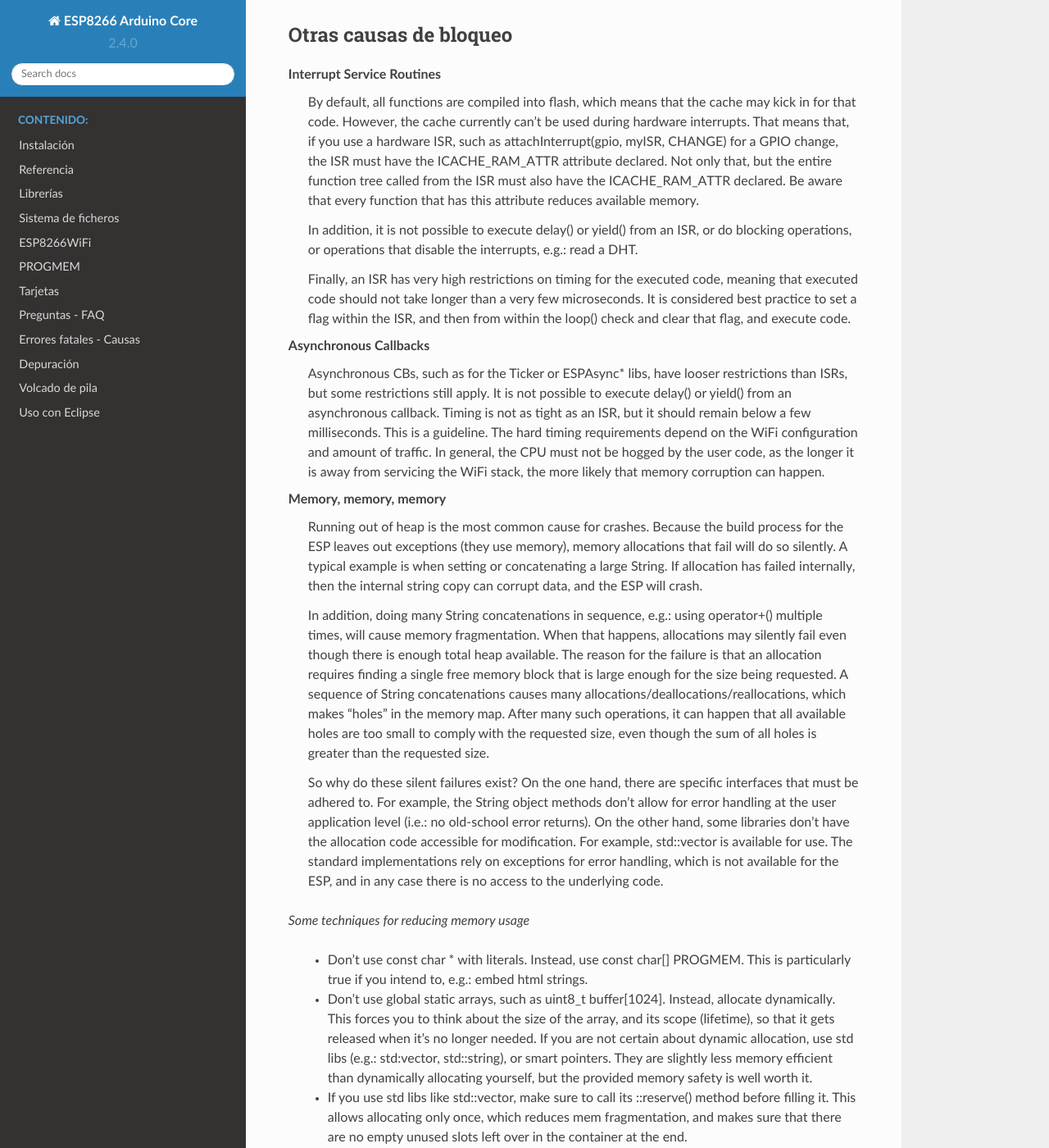
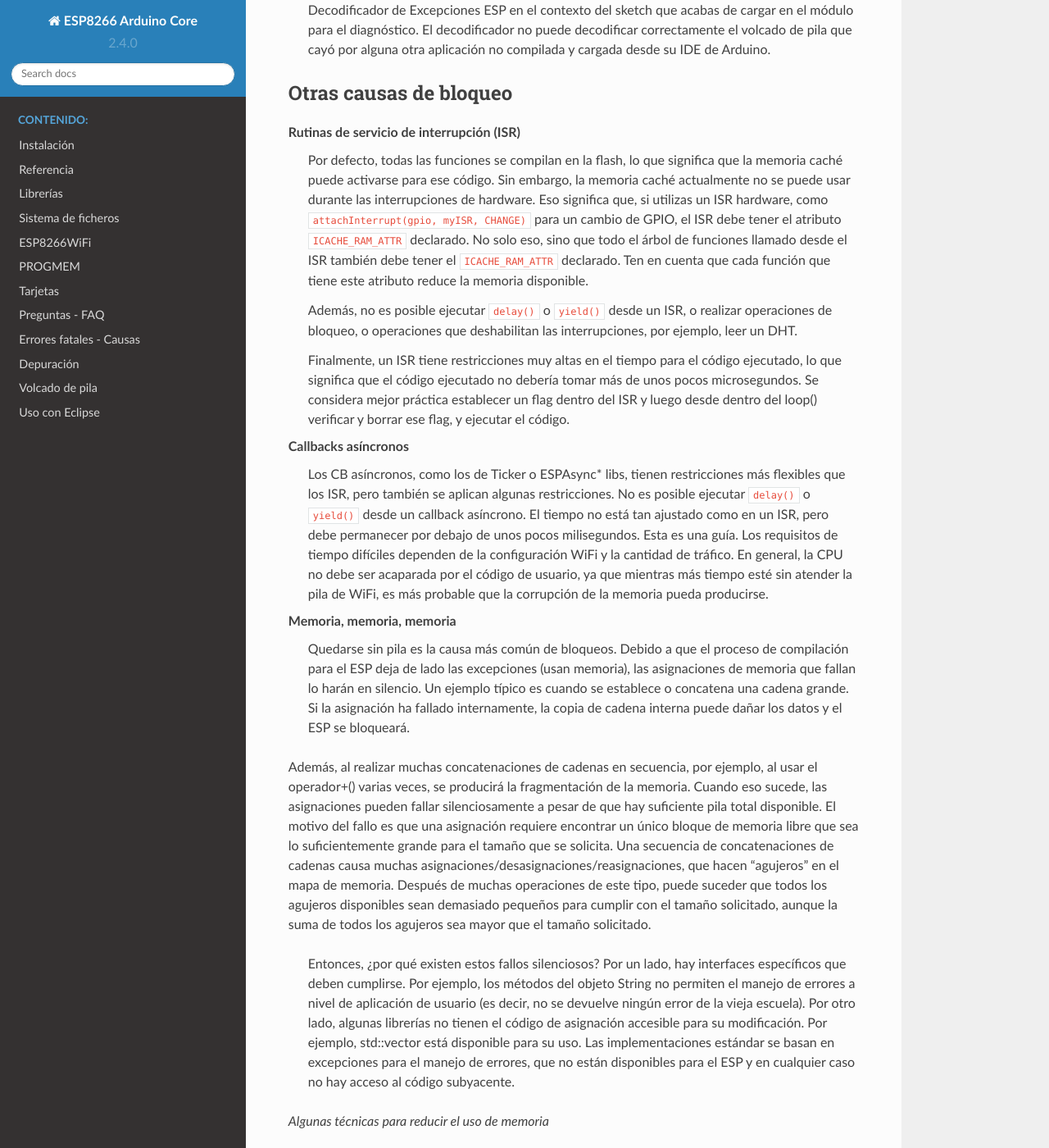
Before and after one commit to lrmoreno007/ESP8266-Arduino-Spanish, a Sphinx documentation site: the page built from doc/faq/a02-my-esp-crashes.rst, in a window 1280 px wide and 1400 px high, scrolled down 6379 px. Shown: the whole window at 82% size. Built offline with Sphinx 7.4.7 and the Read the Docs theme 2.0.0, drawn with Linux system fonts in a browser that asks for light colours; pages that are not in the unit, such as notebooks, are missing from menus; some of the changed text lies outside the part shown.

Commit message:
Update a02-my-esp-crashes.rst

```diff
--- a/doc/faq/a02-my-esp-crashes.rst
+++ b/doc/faq/a02-my-esp-crashes.rst
@@ -79,7 +79,7 @@
 
 ESP proporciona dos temporizadores de vigilancia (WDT) que observan el bloqueo de la aplicación.
 
-- **Software Watchdog** - proporcionado por el `SDK <http://bbs.espressif.com/viewforum.php?f=46>`__, forma parte del core  `ESP8266/Arduino <https://github.com/esp8266/Arduino> `__ cargado en el módulo junto a su aplicación.
+- **Software Watchdog** - proporcionado por el `SDK <http://bbs.espressif.com/viewforum.php?f=46>`__, forma parte del core  `ESP8266/Arduino <https://github.com/esp8266/Arduino>`__ cargado en el módulo junto a su aplicación.
 - **Hardware Watchdog** - construido dentro del hardware ESP8266 y actúa si el watchdog software está desactivado durante demasiado tiempo, en caso de que falle o si no se proporciona en absoluto.
 
 El reinicio por watchdog está claramente identificado por el ESP en el Monitor Seri.
@@ -96,24 +96,22 @@
 A continuación se muestra un reset debido al watchdog hardware.
 
 .. figure:: pictures/a02-hw-watchdog-example.png
-   :alt: Example of restart by h/w watchdog
+   :alt: Ejemplo de reset debido a watchgog hardware
 
-   Example of restart by h/w watchdog
+   Ejemplo de reset debido a watchdog hardware
 
-Hardware wdt is the last resort of ESP to tell you that application is locked up (if s/w wdt timer is disabled or not working).
+El WDT hardware es el último recurso del ESP para decirte que la aplicación está bloqueada (si el temporizador WDT software está desactivado o no funciona).
 
-Please note that for restarts initialized by h/w wdt, there is no stack trace to help you identify the place in code where the lockup has happened. In such case, to identify the place of lock up, you need to rely on debug messages like ``Serial.print`` distributed across the application. Then by observing what was the last debug message printed out before restart, you should be able to narrow down part of code firing the h/w wdt reset. If diagnosed application or library has debug option then switch it on to aid this troubleshooting.
+Ten en cuenta que para los reinicios iniciados por WDT hardware, no hay un volcado de pila que te ayude a identificar el lugar en el código donde ocurrió el bloqueo. En tal caso, para identificar el lugar de bloqueo, debes confiar en los mensajes de depuración como ``Serial.print`` distribuidos en la aplicación. Luego, al observar cuál fue el último mensaje de depuración antes de reiniciar, deberías poder reducir parte del código que disparó el reinicio WDT hardware. Si la aplicación diagnosticada o la librería tiene una opción de depuración, enciéndela para ayudar en la solución de problemas.
 
 Comprueba donde se bloquea el código
 ~~~~~~~~~~~~~~~~~~~~~~~~~~~~~~~~~~~~
 
-Decoding of ESP stack trace is now easy and available to everybody thanks to great `Arduino ESP8266/ESP32 Exception Stack Trace
-Decoder <https://github.com/me-no-dev/EspExceptionDecoder>`__ developed by @me-no-dev.
+La decodificación del volcado de pila del ESP es ahora mas fácil y está disponible para todos gracias al gran `Arduino ESP8266/ESP32 Exception Stack Trace Decoder <https://github.com/me-no-dev/EspExceptionDecoder>`__ desarrollado por @me-no-dev.
 
-Installation for Arduino IDE is quick and easy following the `installation <https://github.com/me-no-dev/EspExceptionDecoder#installation>`__
-instructions.
+La instalación en el IDE Arduino es rápida y sencilla siguiendo las instrucciones de `instalación <https://github.com/me-no-dev/EspExceptionDecoder#installation>`__.
 
-If you don't have any code for troubleshooting, use the example below:
+Si no tienes ningún sketch que genere un WDT para intentar solucionarlo, usa el siguiente ejemplo:
 
 ::
 
@@ -121,97 +119,105 @@
     {
       Serial.begin(115200);
       Serial.println();
-      Serial.println("Let's provoke the s/w wdt firing...");
+      Serial.println("Vamos a provocar el disparo del WDT...");
       //
       // wait for s/w wdt in infinite loop below
       //
       while(true);
       //
-      Serial.println("This line will not ever print out");
+      Serial.println("Esta linea no debe verse nunca");
     }
 
     void loop(){}
 
-Upload this code to your ESP (Ctrl+U) and start Serial Monitor (Ctrl+Shift+M). You should shortly see ESP restarting every couple of seconds and ``Soft WDT reset`` message together with stack trace showing up on each restart. Click the Autoscroll check-box on Serial Monitor to stop the messages scrolling up. Select and copy the stack trace, go to the *Tools* and open the *ESP Exception Decoder*.
+Sube este código a tu ESP (Ctrl+U) e inicie el Monitor Serie (Ctrl+Shift+M). Deberías ver en breve al ESP reiniciando cada dos segundos y el mensaje `Soft WDT reset`` junto con el volcado de pila en cada reinicio. Desactiva la casilla de verificación Autoscroll en Monitor Serie para detener el desplazamiento de los mensajes. Selecciona y copia el volcado de pila, ve a *Herramientas* y abre *ESP Exception Decoder*.
 
 .. figure:: pictures/a02-decode-stack-tace-1-2.png
-   :alt: Decode the stack trace, steps 1 and 2
+   :alt: Decodifica el volcado de pila, pasos 1 y 2
 
-   Decode the stack trace, steps 1 and 2
+   Decodifica el volcado de pila, pasos 1 y 2
 
-Now paste the stack trace to Exception Decoder's window. At the bottom of this window you should see a list of decoded lines of sketch you have just uploaded to your ESP. On the top of the list, like on the top of the stack trace, there is a reference to the last line executed just before the software watchdog timer fired causing the ESP's restart. Check the number of this line and look it up on the sketch. It should be the line ``Serial.println("Let's provoke the s/w wdt firing...")``, that happens to be just before ``while(true)`` that made the watchdog fired (ignore the lines with comments, that are discarded by compiler).
+Ahora pegua el volcado de pila en la ventana del decodificador de excepciones. En la parte inferior de esta ventana, deberías ver una lista de líneas decodificadas del boceto que acabas de cargar en tu ESP. En la parte superior de la lista, como en la parte superior del volcado de pila, hay una referencia a la última línea ejecutada justo antes de que se disparara el temporizador de WDT software, lo que provocó el reinicio del ESP. Verifique el número de esta línea y búsquela en el boceto. Debería ser la línea ``Serial.println("Vamos a provocar el disparo del WDT...")``, que está justo antes de ``while(true)`` el cual hizo que watchdog se disparara (ignorar las líneas con comentarios, son descartadas por el compilador).
 
 .. figure:: pictures/a02-decode-stack-tace-3-6.png
-   :alt: Decode the stack trace, steps 3 through 6
+   :alt: Decodifica el volcado de pila, pasos del 3 al 6
 
-   Decode the stack trace, steps 3 through 6
+   Decodifica el volcado de pila, pasos del 3 al 6
 
-Armed with `Arduino ESP8266/ESP32 Exception Stack Trace Decoder <https://github.com/me-no-dev/EspExceptionDecoder>`__ you can track down where the module is crashing whenever you see the stack trace dropped. The same procedure applies to crashes caused by exceptions.
+Armado con `Arduino ESP8266/ESP32 Exception Stack Trace Decoder <https://github.com/me-no-dev/EspExceptionDecoder>`__ puedes rastrear dónde se bloquea el módulo cada vez que se genere un volcado de pila. El mismo procedimiento se aplica a los bloqueos causados por excepciones.
 
-    Note: To decode the exact line of code where the application crashed, you need to use ESP Exception Decoder in context of sketch you have just loaded to the module for diagnosis. Decoder is not able to correctly decode the stack trace dropped by some other application not compiled and loaded from your Arduino IDE.
-
+    Nota: Para decodificar la línea exacta de código donde se colgó la aplicación, debe usar el Decodificador de Excepciones ESP en el contexto del sketch que acabas de cargar en el módulo para el diagnóstico. El decodificador no puede decodificar correctamente el volcado de pila que cayó por alguna otra aplicación no compilada y cargada desde su IDE de Arduino.
 
 Otras causas de bloqueo
 ~~~~~~~~~~~~~~~~~~~~~~~~
 
-Interrupt Service Routines
-   By default, all functions are compiled into flash, which means that the cache may kick in for that code. However, the cache currently can't be used during hardware interrupts. That means that, if you use a hardware ISR, such as attachInterrupt(gpio, myISR, CHANGE) for a GPIO change, the ISR must have the ICACHE_RAM_ATTR attribute declared. Not only that, but the entire function tree called from the ISR must also have the ICACHE_RAM_ATTR declared. Be aware that every function that has this attribute reduces available memory.
+Rutinas de servicio de interrupción (ISR)
+   Por defecto, todas las funciones se compilan en la flash, lo que significa que la memoria caché puede activarse para ese código. Sin embargo, la memoria caché actualmente no se puede usar durante las interrupciones de hardware. Eso significa que, si utilizas un ISR hardware, como ``attachInterrupt(gpio, myISR, CHANGE)`` para un cambio de GPIO, el ISR debe tener el atributo ``ICACHE_RAM_ATTR`` declarado. No solo eso, sino que todo el árbol de funciones llamado desde el ISR también debe tener el ``ICACHE_RAM_ATTR`` declarado. Ten en cuenta que cada función que tiene este atributo reduce la memoria disponible.
 
-   In addition, it is not possible to execute delay() or yield() from an ISR, or do blocking operations, or operations that disable the interrupts, e.g.: read a DHT.
+   Además, no es posible ejecutar ``delay()`` o ``yield()`` desde un ISR, o realizar operaciones de bloqueo, o operaciones que deshabilitan las interrupciones, por ejemplo, leer un DHT.
 
-   Finally, an ISR has very high restrictions on timing for the executed code, meaning that executed code should not take longer than a very few microseconds. It is considered best practice to set a flag within the ISR, and then from within the loop() check and clear that flag, and execute code.
+   Finalmente, un ISR tiene restricciones muy altas en el tiempo para el código ejecutado, lo que significa que el código ejecutado no debería tomar más de unos pocos microsegundos. Se considera mejor práctica establecer un flag dentro del ISR y luego desde dentro del loop() verificar y borrar ese flag, y ejecutar el código.
 
-Asynchronous Callbacks
-   Asynchronous CBs, such as for the Ticker or ESPAsync* libs, have looser restrictions than ISRs, but some restrictions still apply. It is not possible to execute delay() or yield() from an asynchronous callback. Timing is not as tight as an ISR, but it should remain below a few milliseconds. This is a guideline. The hard timing requirements depend on the WiFi configuration and amount of traffic. In general, the CPU must not be hogged by the user code, as the longer it is away from servicing the WiFi stack, the more likely that memory corruption can happen.
+Callbacks asíncronos
+   Los CB asíncronos, como los de Ticker o ESPAsync* libs, tienen restricciones más flexibles que los ISR, pero también se aplican algunas restricciones. No es posible ejecutar ``delay()`` o ``yield()`` desde un callback asíncrono. El tiempo no está tan ajustado como en un ISR, pero debe permanecer por debajo de unos pocos milisegundos. Esta es una guía. Los requisitos de tiempo difíciles dependen de la configuración WiFi y la cantidad de tráfico. En general, la CPU no debe ser acaparada por el código de usuario, ya que mientras más tiempo esté sin atender la pila de WiFi, es más probable que la corrupción de la memoria pueda producirse.
 
-Memory, memory, memory
-   Running out of heap is the most common cause for crashes. Because the build process for the ESP leaves out exceptions (they use memory), memory allocations that fail will do so silently. A typical example is when setting or concatenating a large String. If allocation has failed internally, then the internal string copy can corrupt data, and the ESP will crash.
+Memoria, memoria, memoria
+   Quedarse sin pila es la causa más común de bloqueos. Debido a que el proceso de compilación para el ESP deja de lado las excepciones (usan memoria), las asignaciones de memoria que fallan lo harán en silencio. Un ejemplo típico es cuando se establece o concatena una cadena grande. Si la asignación ha fallado internamente, la copia de cadena interna puede dañar los datos y el ESP se bloqueará.
 
-   In addition, doing many String concatenations in sequence, e.g.: using operator+() multiple times, will cause memory fragmentation. When that happens, allocations may silently fail even though there is enough total heap available. The reason for the failure is that an allocation requires finding a single free memory block that is large enough for the size being requested. A sequence of String concatenations causes many allocations/deallocations/reallocations, which makes "holes" in the memory map. After many such operations, it can happen that all available holes are too small to comply with the requested size, even though the sum of all holes is greater than the requested size.
+Además, al realizar muchas concatenaciones de cadenas en secuencia, por ejemplo, al usar el operador+() varias veces, se producirá la fragmentación de la memoria. Cuando eso sucede, las asignaciones pueden fallar silenciosamente a pesar de que hay suficiente pila total disponible. El motivo del fallo es que una asignación requiere encontrar un único bloque de memoria libre que sea lo suficientemente grande para el tamaño que se solicita. Una secuencia de concatenaciones de cadenas causa muchas asignaciones/desasignaciones/reasignaciones, que hacen "agujeros" en el mapa de memoria. Después de muchas operaciones de este tipo, puede suceder que todos los agujeros disponibles sean demasiado pequeños para cumplir con el tamaño solicitado, aunque la suma de todos los agujeros sea mayor que el tamaño solicitado.
 
-   So why do these silent failures exist? On the one hand, there are specific interfaces that must be adhered to. For example, the String object methods don't allow for error handling at the user application level (i.e.: no old-school error returns). On the other hand, some libraries don't have the allocation code accessible for modification. For example, std::vector is available for use. The standard implementations rely on exceptions for error handling, which is not available for the ESP, and in any case there is no access to the underlying code.
+   Entonces, ¿por qué existen estos fallos silenciosos? Por un lado, hay interfaces específicos que deben cumplirse. Por ejemplo, los métodos del objeto String no permiten el manejo de errores a nivel de aplicación de usuario (es decir, no se devuelve ningún error de la vieja escuela). Por otro lado, algunas librerías no tienen el código de asignación accesible para su modificación. Por ejemplo, std::vector está disponible para su uso. Las implementaciones estándar se basan en excepciones para el manejo de errores, que no están disponibles para el ESP y en cualquier caso no hay acceso al código subyacente.
 
-*Some techniques for reducing memory usage*
+*Algunas técnicas para reducir el uso de memoria*
 
-   * Don't use const char * with literals. Instead, use const char[] PROGMEM. This is particularly true if you intend to, e.g.: embed html strings.
-   * Don't use global static arrays, such as uint8_t buffer[1024]. Instead, allocate dynamically. This forces you to think about the size of the array, and its scope (lifetime), so that it gets released when it's no longer needed. If you are not certain about dynamic allocation, use std libs (e.g.: std:vector, std::string), or smart pointers. They are slightly less memory efficient than dynamically allocating yourself, but the provided memory safety is well worth it.
-   * If you use std libs like std::vector, make sure to call its ::reserve() method before filling it. This allows allocating only once, which reduces mem fragmentation, and makes sure that there are no empty unused slots left over in the container at the end.
+   * No uses const char* con literales. En su lugar, utiliza const char[] PROGMEM. Esto es particularmente cierto si tienes la intención, por ejemplo de incrustar cadenas html.
+   * No utilices matrices estáticas globales, como uint8_t buffer [1024]. En cambio, asigna dinámicamente. Esto te obliga a pensar en el tamaño de la matriz y su alcance (duración), para que se libere cuando ya no se necesite. Si no estás seguro acerca de la asignación dinámica, usa std libs (por ejemplo, std:vector, std::string) o punteros inteligentes. Son ligeramente menos eficientes en cuanto a la memoria que asignarlo dinámicamente tu mismo, pero la seguridad de la memoria proporcionada vale la pena.
+   * Si usas std libs como std::vector, asegúrate de llamar a su método ::reserve() antes de completarlo. Esto permite asignar solo una vez, lo que reduce la fragmentación de la memoria y garantiza que no queden espacios vacíos sin usar en el contenedor al final.
 
-Stack
-   The amount of stack in the ESP is tiny at only 4KB. For normal developement in large systems, it is good practice to use and abuse the stack, because it is faster for allocation/deallocation, the scope of the object is well defined, and deallocation automatically happens in reverse order as allocation, which means no mem fragmentation. However, with the tiny amount of stack available in the ESP, that practice is not really viable, at least not for big objects.
-      * Large objects that have internally managed memory, such as String, std::string, std::vector, etc, are ok on the stack, because they internally allocate their buffers on the heap.
-      * Large arrays on the stack, such as uint8_t buffer[2048] should be avoided on the stack and be dynamically allocated (consider smart pointers).
-      * Objects that have large data members, such as large arrays, should be avoided on the stack, and be dynamicaly allocated (consider smart pointers).
-
+Apilado
+ La cantidad de pila en el ESP es pequeña, solo 4 KB. Para un desarrollo normal en sistemas grandes, es una buena práctica usar y abusar de la pila, porque es más rápido para la asignación/desasignación, el alcance del objeto está bien definido y la desasignación ocurre automáticamente en orden inverso a la asignación, lo que significa que no hay fragmentación de las memoria. Sin embargo, con una pequeña cantidad de pila disponible en ESP, esa práctica no es realmente viable, al menos no para objetos grandes.
+      * Los objetos grandes que tienen memoria administrada internamente, como String, std::string, std::vector, etc., están bien en la pila, porque asignan internamente sus búferes en el montón.
+      * Las grandes matrices, como uint8_t buffer[2048] deben evitarse en la pila y asignarse dinámicamente (considere los punteros inteligentes).
+      * Los objetos que tienen grandes datos, como grandes matrices, deben evitarse en la pila y asignarse dinámicamente (considere los punteros inteligentes).
 
 Contra la pared, abre un Issue
 ~~~~~~~~~~~~~~~~~~~~~~~~~~~~~~
 
-Using the procedure above you should be able to troubleshoot all the code you write. It may happen that ESP is crashing inside some library or code you are not familiar enough to troubleshoot. If this is the case then contact the application author by writing an issue report.
+Usando el procedimiento anterior, debería poder solucionar todos los códigos que escriba. Puede suceder que ESP se bloquee dentro de una librería o código que no esté familiarizado a solucionarlo. Si este es el caso, póngase en contacto con el autor de la aplicación escribiendo un informe de problema.
 
-Follow the guidelines on issue reporting that may be provided by the author of code in his / her repository.
+Siga las pautas sobre informes de problemas que pueda proporcionar el autor del código en su repositorio.
 
-If there are no guidelines, include in your report the following:
+Si no hay pautas, incluya en su informe lo siguiente:
 
--  [ ] Exact steps by step instructions to reproduce the issue
--  [ ] Your exact hardware configuration including the schematic
--  [ ] If the issue concerns standard, commercially available ESP board with power supply and USB interface, without extra h/w attached, then provide just the board type or link to description
--  [ ] Configuration settings in Arduino IDE used to upload the application
--  [ ] Error log & messages produced by the application (enable debugging for more details)
--  [ ] Decoded stack trace
--  [ ] Copy of your sketch
--  [ ] Copy of all the libraries used by the sketch
--  [ ] If you are using standard libraries available in Library Manager, then provide just version numbers
--  [ ] Version of `ESP8266/Arduino <https://github.com/esp8266/Arduino>`__ core
--  [ ] Name and version of your programming IDE and O/S
+- [ ] Instrucciones exactas paso a paso para reproducir el problema
 
-With plenty of ESP module types available, several versions of libraries or `esp8266 / Arduino <https://github.com/esp8266/Arduino>`__ core, types and versions of O/S, you need to provide exact information what your application is about. Only then people willing to look into your issue may be able to refer it to configuration they have. If you are lucky, they may even attempt to reproduce your issue on their equipment. This will be far more difficult if you are providing only vague details, so somebody would need to ask you to find out what is really happening.
+- [ ] Su configuración exacta de hardware, incluido el esquema
 
-On the other hand if you flood your issue report with hundreds lines of code, you may also have difficulty to find somebody willing to analyze it. Therefore reduce your code to the bare minimum that is still causing the issue. It will help you as well to isolate the issue and pin done the root cause.
+- [ ] Si el problema se refiere a una tarjeta ESP estándar disponible en el mercado con fuente de alimentación e interfaz USB, sin hardware adicional conectado, proporcione solo el tipo de placa o enlace a la descripción
+
+- [ ] Configuración y ajustes en el IDE Arduino utilizados para cargar la aplicación
+
+- [ ] Registro de errores y mensajes producidos por la aplicación (habilite la depuración para obtener más detalles)
+
+- [ ] Desglose de la pila descifrada
+
+- [ ] Copia de tu sketch
+
+- [ ] Copia de todas las librerías utilizadas por el sketch
+
+- [ ] Si está utilizando librerías estándar disponibles en el Gestor de librerías, proporcione solo los números de la versión
+
+- [ ] Versión del core `ESP8266/Arduino <https://github.com/esp8266/Arduino>`__
+
+- [ ] Nombre y versión de su programador IDE y sistema operativo
+
+Existen muchos tipos de módulos ESP disponibles, varias versiones de librerías o cores `ESP8266/Arduino <https://github.com/esp8266/Arduino>`__, tipos y versiones de SO, debes proporcionar información exacta sobre su aplicación. Solo entonces las personas dispuestas a analizar su problema pueden referirlo a la configuración que tienes. Si tienes suerte, incluso pueden intentar reproducir tu problema en sus equipos. Esto será mucho más difícil si proporcionas solo detalles vagos, por lo que alguien debería pedirte que averigües qué está sucediendo realmente.
+
+Por otro lado, si inundas tu informe de problemas con cientos de líneas de código, también puedes tener dificultades para encontrar a alguien dispuesto a analizarlo. Por lo tanto, reduce tu código al mínimo que sigue causando el problema. También te ayudará a aislar el problema y fijar la raíz del mismo.
 
 Conclusión
 ~~~~~~~~~~
 
-Do not be afraid to troubleshoot ESP exception and watchdog restarts. `ESP8266/Arduino <https://github.com/esp8266/Arduino>`__ core provides detailed diagnostics that will help you pin down the issue. Before checking the s/w, get your h/w right. Use `ESP Exception Decoder <https://github.com/me-no-dev/EspExceptionDecoder>`__ to find out where the code fails. If you do you homework and still unable to identify the root cause, enter the issue report. Provide enough details. Be specific and isolate the issue. Then ask community for support. There are plenty of people that like to work with ESP and willing to help with your problem.
+No tengas miedo de solucionar problemas de excepción del ESP o reinicios por watchdog. El core `ESP8266/Arduino <https://github.com/esp8266/Arduino>`__ proporciona diagnósticos detallados que te ayudarán a determinar el problema. Antes de verificar el software, asegúrate de tener perfectamente el hardware. Utiliza el `ESP Exception Decoder <https://github.com/me-no-dev/EspExceptionDecoder>`__ para averiguar dónde falla el código. Si haces tus tarea y aún así no puedes identificar la causa raíz, haz un informe de problema. Proporciona detalles suficientes. Se específico y aísla el problema. Luego pide ayuda a la comunidad. Hay muchas personas a las que les gusta trabajar con ESP y están dispuestas a ayudarte con tu problema.
 
 `FAQ :back: <readme.rst>`__
```
